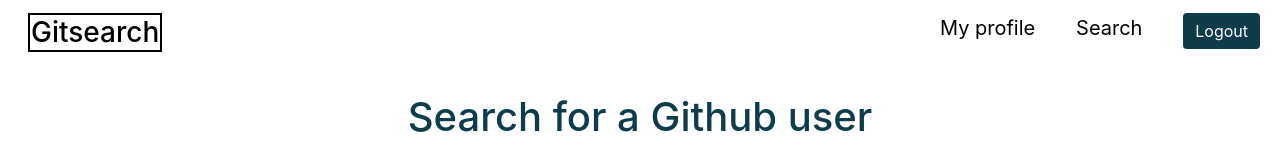
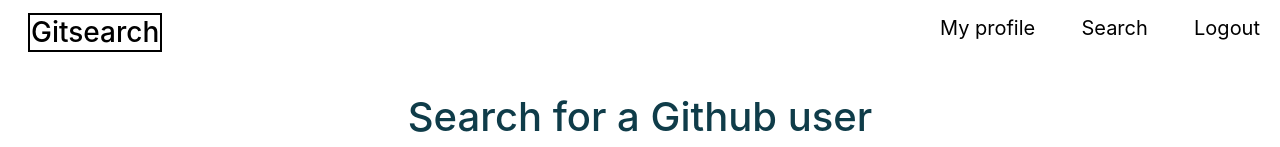
Before and after one commit to JadivaM/Gitsearch, a React (Create React App) app in the folder client/: page /search in a window 1280 px wide. Shown: the top 147 px of the page. Built offline with nearby package versions, Linux system fonts and the light colour scheme; no server answers; sample sign-in values are in the browser's storage.

Commit message:
edit navbar remove blue button for logout

```diff
--- a/client/src/components/LoggedInNav.jsx
+++ b/client/src/components/LoggedInNav.jsx
@@ -31,7 +31,7 @@ const LoggedInNav = () => {
             style={{ width: '100%', backgroundColor: 'transparent' }}
           >
             <div className="navbar-container-logged-in">
-              <Link to="/welcome" style={{ textDecoration: 'none' }}>
+              <Link to="/" style={{ textDecoration: 'none', color: 'black' }}>
                 <h3 className="navbar-title">Gitsearch</h3>
               </Link>
               <div className="navbar-search-logout-container">
@@ -56,17 +56,7 @@ const LoggedInNav = () => {
                     to="/logout"
                     style={{ textDecoration: 'none', color: 'black' }}
                   >
-                    <Button
-                      onClick={handleSignOut}
-                      style={{
-                        backgroundColor: '#0f3c49',
-                        color: 'white',
-                        border: 'none',
-                        boxShadow: 'none'
-                      }}
-                    >
-                      Logout
-                    </Button>
+                    <p onClick={handleSignOut}>Logout</p>
                   </Link>
                 </div>
               </div>
```
